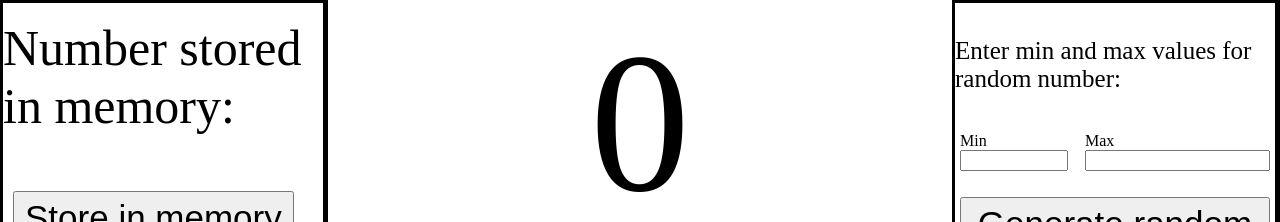
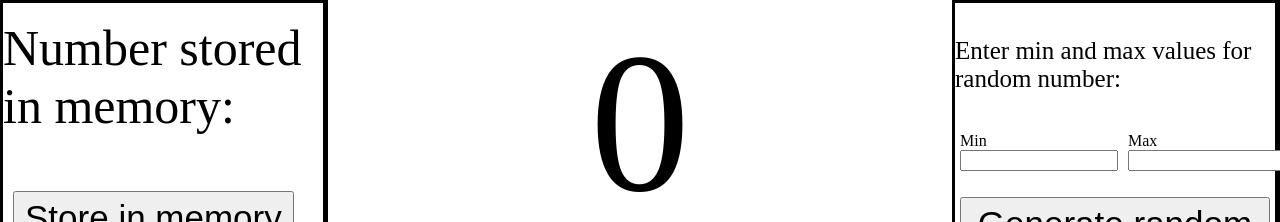
Before and after one commit to Zsomb19/Counter-Program, a plain HTML site: page index.html in a window 1280 px wide. Shown: the top 222 px of the page. Drawn offline with Linux system fonts and the light colour scheme.

Commit message:
Add files via upload

```diff
--- a/index.html
+++ b/index.html
@@ -43,13 +43,13 @@
         <p>
             <label id="RngInpLbl">Enter min and max values for random number: </label><br><br>
             <div id="div3">
-                <div class="input-group">
+                <div class="input">
                     <label>Min</label>
                     <input type="number" id="RngInpMin" class="RngInp">
                 </div>
-                <div class="input-group">
+                <div class="input">
                     <label>Max</label>
-                    <input type="number" id="RngInpMax">
+                    <input type="number" id="RngInpMax" class="RngInp">
                 </div>
             </div>
         </p>
--- a/style.css
+++ b/style.css
@@ -66,7 +66,7 @@
     justify-content: space-between;
 }
 
-.input-group {
+.input {
     display: flex;
     text-align: center;
     flex-direction: column;
@@ -74,7 +74,7 @@
     align-items: flex-start;
 }
 .RngInp{
-    width: 100px;
+    width: 150px;
 }
 
 #RngBtn{
```
